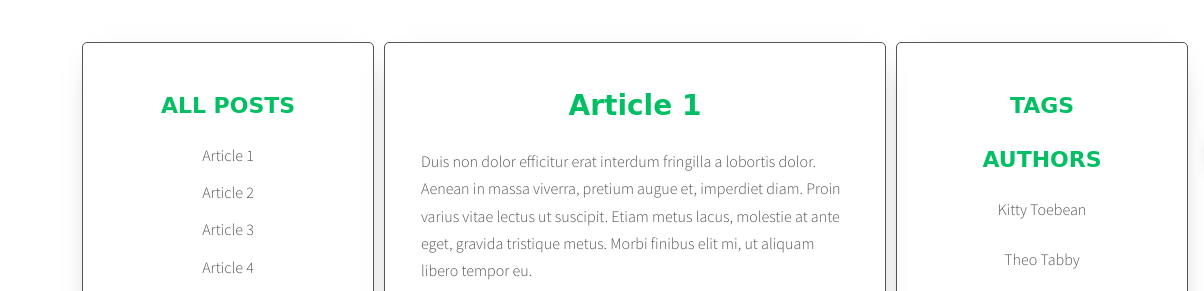
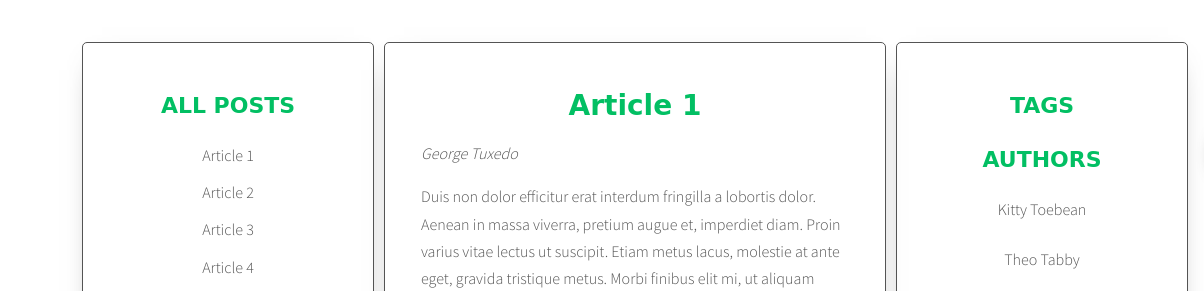
Before and after one commit to thempower/5.javascript-blog, a website: page index.html in a window 1280 px wide. Shown: the part 286-577 px from the top of the page, 0-1204 px from the left. Drawn offline with nearby package versions, Linux system fonts and the light colour scheme; a web font is replaced by a local one.

Commit message:
added generateAuthors function

```diff
--- a/index.html
+++ b/index.html
@@ -59,7 +59,7 @@
               </article>
               <article class="post" id="article-3" data-tags="pictures cameras wedding gallery" data-author="George Tuxedo">
                 <h3 class="post-title">Article 3</h3>
-                <p class="post-author">/p>
+                <p class="post-author"></p>
                 <div class="post-content">
                   <p>Mauris vel pellentesque turpis, ac sodales nisl. Quisque iaculis mi velit, ut convallis tellus accumsan a. Quisque iaculis, nisi et dignissim tincidunt, nisl eros euismod nulla, finibus laoreet erat enim posuere elit.</p>
                   <p>Aenean at semper urna. Duis vel sapien molestie, egestas diam consequat, molestie nulla. Praesent a malesuada metus. Praesent et tempus leo.</p>
--- a/js/script.js
+++ b/js/script.js
@@ -28,7 +28,9 @@ function titleClickHandler(event){
 const optArticleSelector = '.post',
   optTitleSelector = '.post-title',
   optTitleListSelector = '.titles',
-  optArticleTagsSelector = '.post-tags .list';
+  optArticleTagsSelector = '.post-tags .list',
+  optArticleAuthorsSelector = '.post-author';
+
 
 /*[DONE] remove contents of titleList */
 /*[DONE]for each article */
@@ -89,45 +91,74 @@ function generateTags() {
 
 generateTags();
 
+/*[DONE] prevent default action for this event */
+/*[DONE] make new constant named "clickedElement" and give it the value of "this" */
+/*[DONE] make a new constant "href" and read the attribute "href" of the clicked element */
+/*[DONE] make a new constant "tag" and extract tag from the "href" constant */
+/*[DONE] find all tag links with class active */
+/*[DONE] START LOOP: for each active tag link */
+/*[DONE] remove class active */
+/*[DONE] END LOOP: for each active tag link */
+/*[DONE] find all tag links with "href" attribute equal to the "href" constant */
+/*[DONE] START LOOP: for each found tag link */
+/*[DONE] add class active */
+/*[DONE] END LOOP: for each found tag link */
+/*[DONE] execute function "generateTitleLinks" with article selector as argument */
 function tagClickHandler(event){
-  /*[DONE] prevent default action for this event */
+
   event.preventDefault();
-  /*[DONE] make new constant named "clickedElement" and give it the value of "this" */
+
   const clickedElement = this;
-  /*[DONE] make a new constant "href" and read the attribute "href" of the clicked element */
   const href = clickedElement.getAttribute('href');
-  /*[DONE] make a new constant "tag" and extract tag from the "href" constant */
   const tag = href.replace('#tag-', '');
-  console.log(tag);
-  /*[DONE] find all tag links with class active */
   const activeTagLinks = document.querySelectorAll('a.active[href^="#tag-"]');
-  /*[DONE] START LOOP: for each active tag link */
+
   for (let activeTagLink of activeTagLinks){
-  /*[DONE] remove class active */
     activeTagLink.classList.remove('.active');
-  /*[DONE] END LOOP: for each active tag link */
   }
-  /*[DONE] find all tag links with "href" attribute equal to the "href" constant */
   const tagLinks = document.querySelectorAll('a[href="' + href + '"]');
-  /*[DONE] START LOOP: for each found tag link */
+
   for (let tagLink of tagLinks) {
-  /*[DONE] add class active */
     tagLink.classList.add('.active');
-  /*[DONE] END LOOP: for each found tag link */
   }
-  /*[DONE] execute function "generateTitleLinks" with article selector as argument */
   generateTitleLinks('[data-tags~="' + tag + '"]');
 }
 
+/*[DONE] find all links to tags */
+/*[DONE] START LOOP: for each link */
+/*[DONE] add tagClickHandler as event listener for that link */
+/*[DONE] END LOOP: for each link */
 function addClickListenersToTags(){
-/*[DONE] find all links to tags */
   const links = document.querySelectorAll('a[href^="#tag-"]');
-  /*[DONE] START LOOP: for each link */
+
   for(let link of links) {
-  /*[DONE] add tagClickHandler as event listener for that link */
     link.addEventListener('click', tagClickHandler);
-    /*[DONE] END LOOP: for each link */
   }
 }
 
 addClickListenersToTags();
+
+
+// [DONE] Create variable for all articles
+// [DONE] START LOOP for every article:
+// [DONE] Find author wrapper
+// [DONE] Get author from data-author attribute
+// [DONE] Create html link for author
+// [DONE] Insert html link in to author wrapper
+// [DONE] End of loop
+function generateAuthors(){
+
+  const articles = document.querySelectorAll(optArticleSelector);
+
+  for(let article of articles) {
+
+    const authorsWrapper = document.querySelector(optArticleAuthorsSelector);
+    authorsWrapper.innerHTML = '';
+    const articleAuthor = article.getAttribute('data-author');
+    console.log(articleAuthor);
+    const authorLink = '<a href=#author-' + articleAuthor + '">' + articleAuthor + '</a>';
+    authorsWrapper.innerHTML = authorLink;
+  }
+
+}
+generateAuthors();
```
